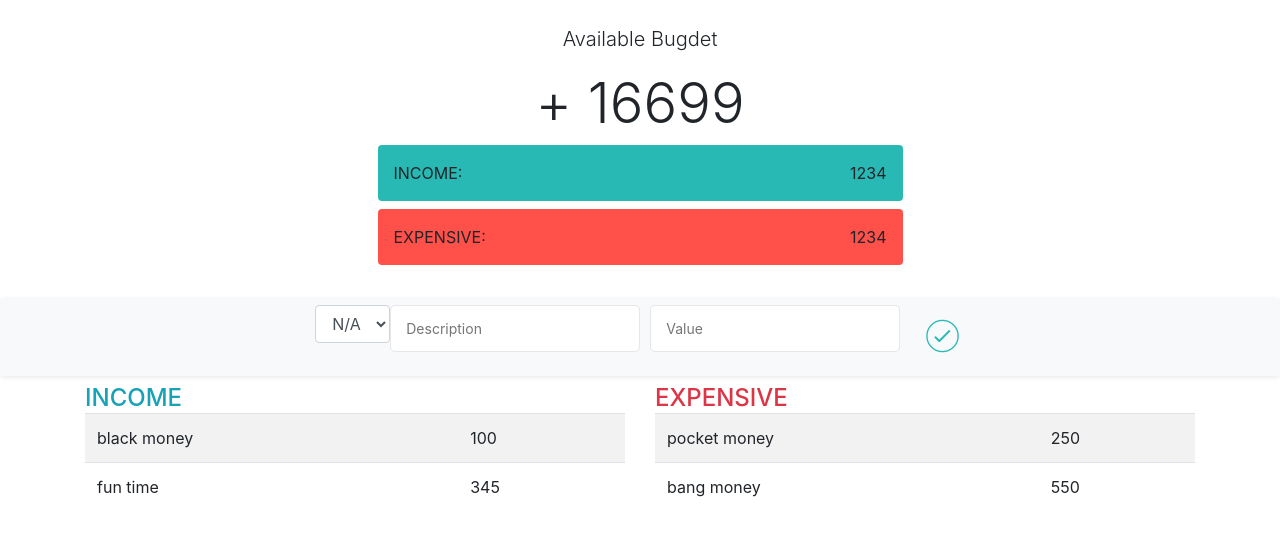
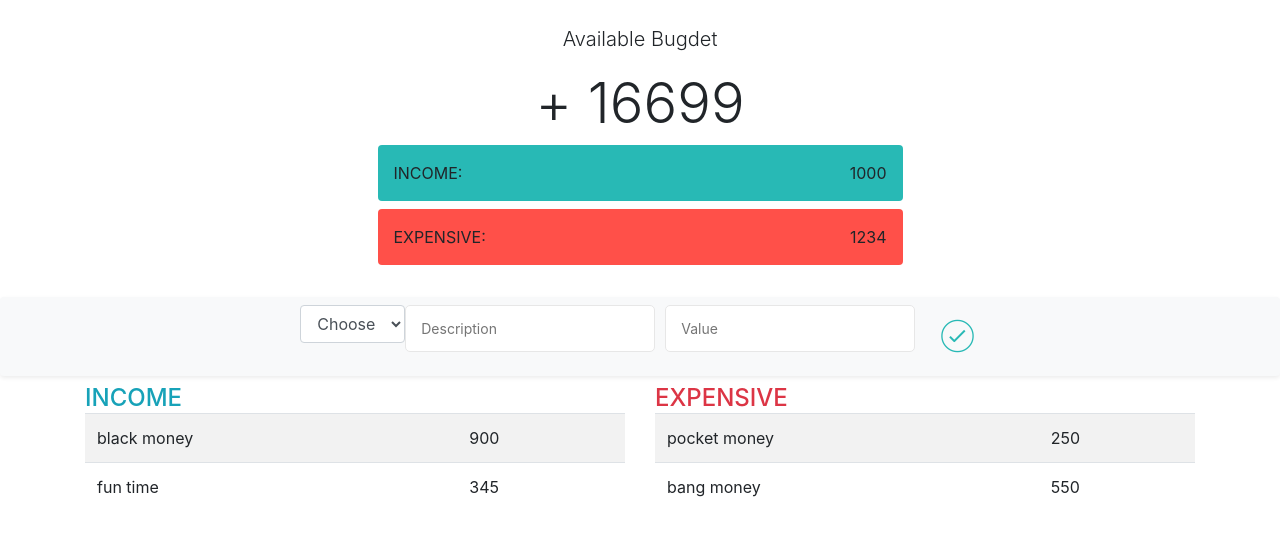
Before and after one commit to FarukhSaifi/Budgety, a React (Create React App) app: page / in a window 1280 px wide. Shown: the top 536 px of the page. Built offline with nearby package versions, Linux system fonts and the light colour scheme.

Commit message:
Add Context APi

```diff
--- a/package.json
+++ b/package.json
@@ -4,6 +4,7 @@
   "version": "0.1.0",
   "private": true,
   "dependencies": {
+    "@material-ui/core": "^4.6.1",
     "react": "^16.11.0",
     "react-dom": "^16.11.0",
     "react-scripts": "3.2.0",
--- a/src/App.js
+++ b/src/App.js
@@ -1,28 +1,20 @@
 import React from "react";
 import "./App.css";
+import Provider from "./Components/Database";
+
 import InputData from "./Components/InputData";
+import BudgetHeader from "./Components/BudgetHeader";
+import Budget from "./Components/Budget";
 
 function App() {
   return (
-    <div className="App">
-      <header className="container d-flex justify-content-center py-4 text-center">
-        <div className="col-12 col-md-6 ">
-          <p className="lead">Available Bugdet </p>
-          <h1 className="display-4">+ 16699 </h1>
-          <div className="income-total rounded p-3 mb-2">
-            <p className="text-uppercase mb-0 text-left">
-              Income: <span className="float-right">1234 </span>
-            </p>
-          </div>
-          <div className="exp-total rounded p-3">
-            <p className="text-uppercase mb-0 text-left">
-              Expensive: <span className="float-right">1234 </span>
-            </p>
-          </div>
-        </div>
-      </header>
-      <InputData />
-    </div>
+    <Provider>
+      <div className="App">
+        <BudgetHeader />
+        <InputData />
+        <Budget />
+      </div>
+    </Provider>
   );
 }
 
--- a/src/Components/Budget.js
+++ b/src/Components/Budget.js
@@ -1,19 +1,24 @@
 import React, { Component } from "react";
+import { Consumer } from "./Database";
 
 class Budget extends Component {
   render() {
-    const { records } = this.props;
+    // const records = this.props.records;
+    return (
+      <Consumer>
+        {accessState => {
+          const { records } = accessState;
           return (
             <div className="container">
+              {console.log(records)}
               <div className="row">
                 <div className="col-6">
                   <h4 className="text-uppercase mb-0 text-info">Income</h4>
-            {/* {console.log(this.state.records.map(one => one.id))} */}
                   <table className="table table-striped">
                     <tbody>
-                {records.map(one =>
+                      {records.map((one, index) =>
                         one.mType === "inc" ? (
-                    <tr key={one.id}>
+                          <tr key={index}>
                             <td>{one.note}</td>
                             <td>{one.dollar}</td>
                           </tr>
@@ -26,9 +31,9 @@ class Budget extends Component {
                   <h4 className="text-uppercase mb-0 text-danger">Expensive</h4>
                   <table className="table table-striped">
                     <tbody>
-                {records.map(exp =>
+                      {records.map((exp, index) =>
                         exp.mType === "exp" ? (
-                    <tr key={exp.id}>
+                          <tr key={index}>
                             <td>{exp.note}</td>
                             <td>{exp.dollar}</td>
                           </tr>
@@ -40,6 +45,9 @@ class Budget extends Component {
               </div>
             </div>
           );
+        }}
+      </Consumer>
+    );
   }
 }
 export default Budget;
--- /dev/null
+++ b/src/Components/BudgetHeader.js
@@ -0,0 +1,35 @@
+import React, { Component } from "react";
+
+class BudgetHeader extends Component {
+  render() {
+    // const { records } = this.props;
+
+    // const sum = this.props.reduce(
+    //   (accmulator, currentValue) => accmulator + currentValue
+    // );
+
+    return (
+      <div>
+        <header className="container d-flex justify-content-center py-4 text-center">
+          <div className="col-12 col-md-6 ">
+            <p className="lead">Available Bugdet </p>
+            <h1 className="display-4">+ 16699 </h1>
+            <div className="income-total rounded p-3 mb-2">
+              <p className="text-uppercase mb-0 text-left">
+                Income:
+                <span className="float-right">1000</span>
+              </p>
+            </div>
+            <div className="exp-total rounded p-3">
+              <p className="text-uppercase mb-0 text-left">
+                Expensive: <span className="float-right">1234 </span>
+              </p>
+            </div>
+          </div>
+        </header>
+      </div>
+    );
+  }
+}
+
+export default BudgetHeader;
--- /dev/null
+++ b/src/Components/Database.js
@@ -0,0 +1,62 @@
+import React, { Component } from "react";
+const Context = React.createContext();
+
+export default class Provider extends Component {
+  state = {
+    records: [
+      {
+        id: 1,
+        dollar: 900,
+        mType: "inc",
+        note: "black money"
+      },
+      {
+        id: 2,
+        dollar: 345,
+        mType: "inc",
+        note: "fun time"
+      },
+      {
+        id: 3,
+        dollar: 250,
+        mType: "exp",
+        note: "pocket money"
+      },
+      {
+        id: 4,
+        dollar: 550,
+        mType: "exp",
+        note: "bang money"
+      }
+    ]
+  };
+
+  onChange = e => this.setState({ [e.target.name]: e.target.value });
+
+  onSubmit = e => {
+    e.preventDefault();
+    const obj = {
+      dollar: this.state.dollar,
+      mType: this.state.mType,
+      note: this.state.note
+    };
+    console.log(`test: ${test}`);
+    this.setState({
+      records: [...this.state.records, obj]
+    });
+  };
+
+  render() {
+    const accessState = {
+      onChange: this.onChange,
+      onSubmit: this.onSubmit
+    };
+    return (
+      <Context.Provider value={(accessState, this.state)}>
+        {this.props.children}
+      </Context.Provider>
+    );
+  }
+}
+
+export const Consumer = Context.Consumer;
--- a/src/Components/InputData.js
+++ b/src/Components/InputData.js
@@ -1,73 +1,37 @@
 import React, { Component } from "react";
-import Budget from "./Budget";
+import { Consumer } from "./Database";
 
 class InputData extends Component {
   state = {
-    records: [
-      {
-        id: 1,
-        dollar: "100",
-        mType: "inc",
-        note: "black money"
-      },
-      {
-        id: 2,
-        dollar: 345,
-        mType: "inc",
-        note: "fun time"
-      },
-      {
-        id: 3,
-        dollar: 250,
-        mType: "exp",
-        note: "pocket money"
-      },
-      {
-        id: 4,
-        dollar: 550,
-        mType: "exp",
-        note: "bang money"
-      }
-    ],
-
+    records: {
       dollar: "",
       mType: "",
       note: ""
-  };
-
-  onChange = e => this.setState({ [e.target.name]: e.target.value });
-
-  onSubmit = e => {
-    e.preventDefault();
-    const records = {
-      dollar: this.state.dollar,
-      mType: this.state.mType,
-      note: this.state.note
-    };
-    // console.log(test);
-
-    this.setState({
-      records: [...this.state.records, records]
-    });
-    // console.log(records);
-    console.log(this.state);
+    }
   };
 
   render() {
-    // const { id, dollar, mType, note } = this.state;
-    const { records } = this.state;
+    return (
+      <Consumer>
+        {value => {
+          const { onChangeHandle, onSubmitHandle } = value;
           return (
             <div>
               <div className="d-flex justify-content-center align-items-center p-2 my-2 text-dark-50 bg-light rounded shadow-sm">
-          <form onSubmit={this.onSubmit} key={records.id} className="d-flex">
+                <form
+                  onSubmit={onSubmitHandle}
+                  key={this.props.id}
+                  className="d-flex"
+                >
                   <div className="form-group">
                     <select
-                value={records.mType}
+                      value={this.props.mType}
                       className="form-control"
                       name="mType"
-                onChange={this.onChange}
+                      required
+                      onChange={onChangeHandle}
                     >
-                <option value="N/A">N/A</option>
+                      <option selected>Choose</option>
                       <option value={"inc"}>+</option>
                       <option value={"exp"}>-</option>
                     </select>
@@ -78,18 +42,20 @@ class InputData extends Component {
                       type="text"
                       name="note"
                       placeholder="Description"
-                value={records.note}
-                onChange={this.onChange}
+                      value={this.props.note}
+                      onChange={onChangeHandle}
+                      required
                     />
                   </div>
                   <div className="form-group">
                     <input
                       type="number"
                       name="dollar"
-                value={this.state.records.dollar}
+                      value={this.props.dollar}
                       className="add__value"
                       placeholder="Value"
-                onChange={this.onChange}
+                      required
+                      onChange={onChangeHandle}
                     />
                   </div>
 
@@ -98,9 +64,12 @@ class InputData extends Component {
                   </button>
                 </form>
               </div>
-        {/* {console.log(records)} */}
-        <Budget records={records} />
+              {console.log(this.props)}
+              {/* <Budget records={this.props} /> */}
             </div>
+          );
+        }}
+      </Consumer>
     );
   }
 }
```
Also changed, not shown: 1 other file (tests, documents, lock files or other folders). Lines whose indentation alone changed are shown as unchanged.
